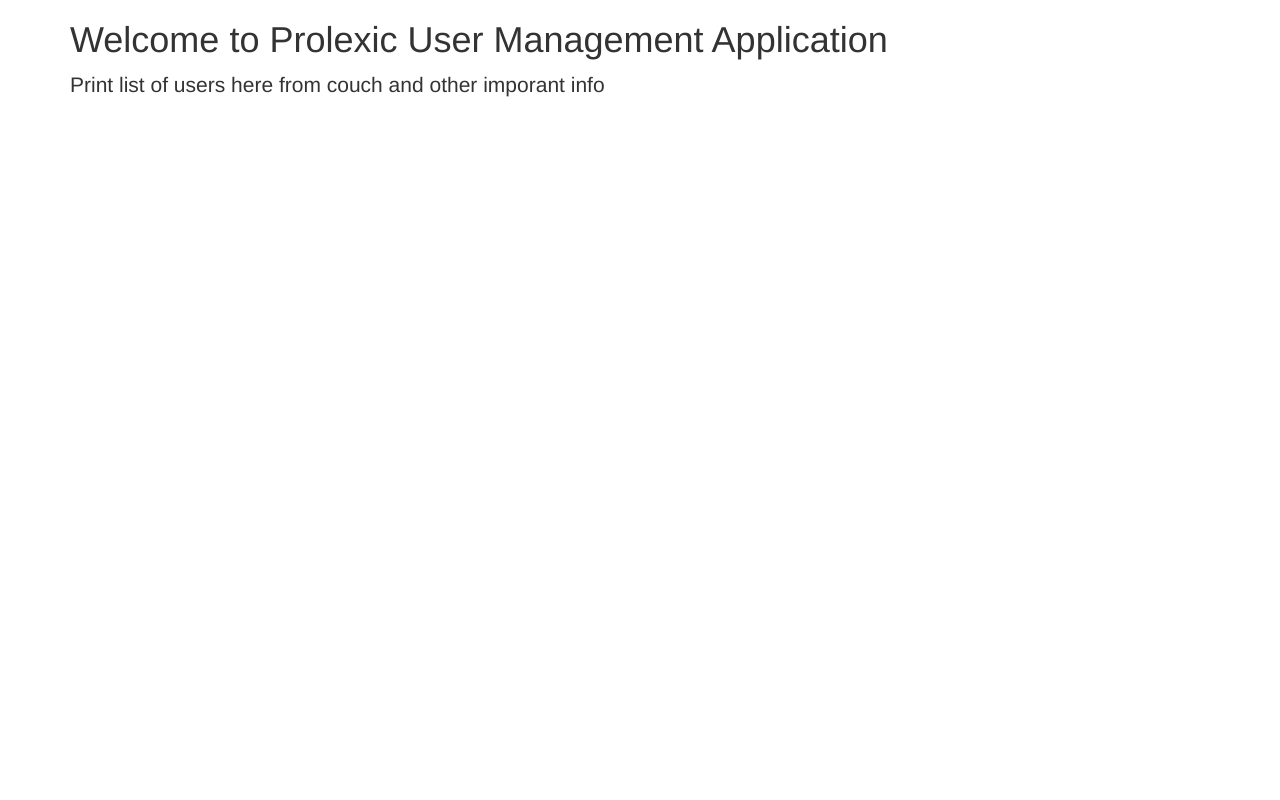
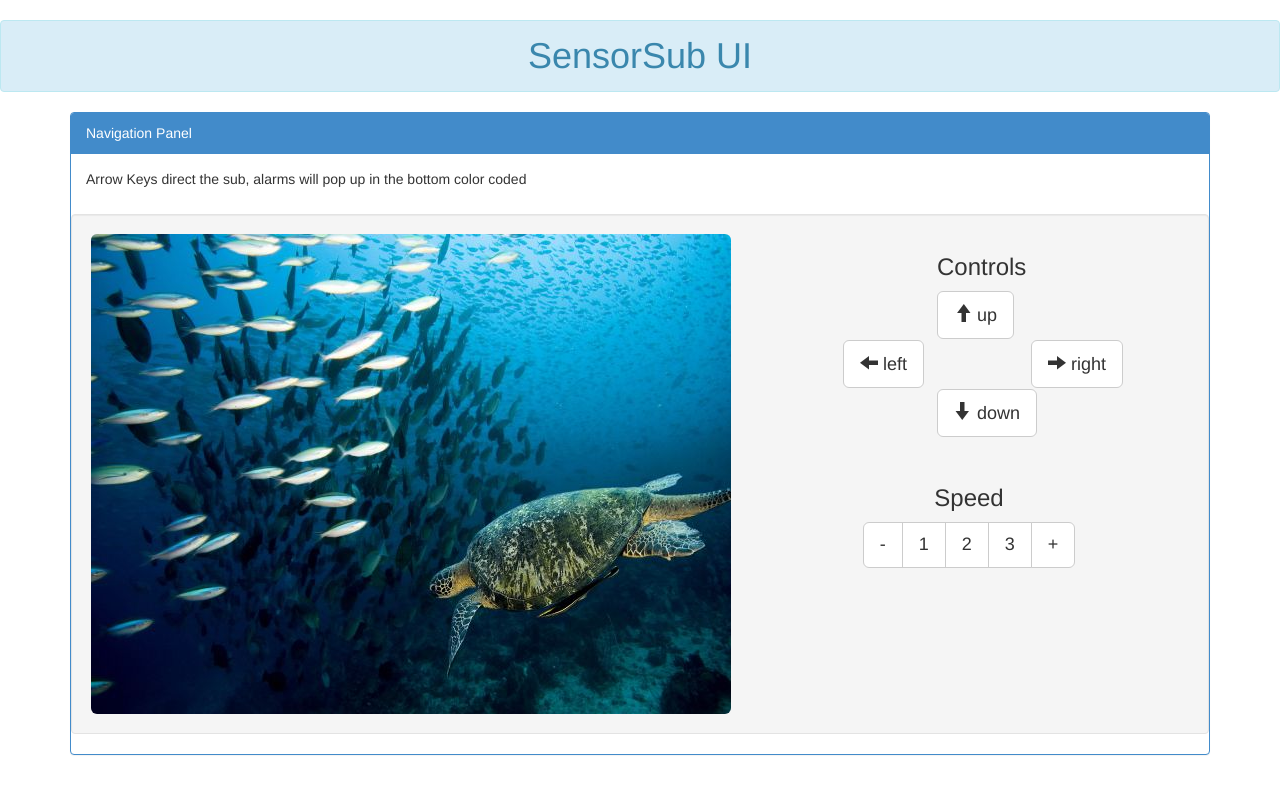
Before and after one commit to bertobot/Submarine, a Flask app: page / in a window 1280 px wide. Run offline with Flask 2, Linux system fonts and the light colour scheme; parts of the project's set-up code (start-up, migrations or seed data) failed here and were passed over; some libraries are stand-ins or nearby versions.

Commit message:
design template completed

```diff
--- a/submarine_app/submarine_app/templates/index.html
+++ b/submarine_app/submarine_app/templates/index.html
@@ -5,14 +5,75 @@
 
 
 {% block content %}
-    <div class="container">
 
-      <div class="starter-template">
-        <h1>Welcome to Prolexic User Management Application</h1>
-        <p class="lead">Print list of users here from couch and other imporant info</p>
-      </div>
+<h1 align="center" class="alert alert-info">SensorSub UI</h1>
 
-    </div>
+<div class="container">
+<div class="panel panel-primary">
+  <!-- Default panel contents -->
+  <div class="panel-heading">Navigation Panel</div>
+  <div class="panel-body">
+    <p>Arrow Keys direct the sub, alarms will pop up in the bottom color coded</p>
+  </div>
+ <div  class="well">
+ <div class="row">
+  <div class="col-md-6"><img src="static/img/mock.jpg" alt="video output" class="img-rounded"></div>
+  <div class="col-md-3"></div>
+  <div class="col-md-3"><h3>Controls</h3></div>
+
+  <!--up arrow-->
+  <div class="col-md-6"></div>
+  <div class="col-md-3"></div>
+  <div class="col-md-3">
+  <button type="button" class="btn btn-default btn-lg">
+  <span class="glyphicon glyphicon-arrow-up"></span> up
+  </button>
+  </div>
+
+
+  <!--left/right arrow-->
+  <div class="col-md-6"></div>
+  <div class="col-md-2"></div>
+  <div class="col-md-1">
+  <button type="button" class="btn btn-default btn-lg">
+  <span class="glyphicon glyphicon-arrow-left"></span> left
+  </button>
+  </div>
+  <div class="col-md-1"></div>
+  <div class="col-md-1">
+  <button type="button" class="btn btn-default btn-lg">
+  <span class="glyphicon glyphicon-arrow-right"></span> right
+  </button>
+  </div>
+
+  <!--down arrow-->
+  <div class="col-md-6"></div>
+  <div class="col-md-3"></div>
+  <div class="col-md-3">
+  <button type="button" class="btn btn-default btn-lg">
+  <span class="glyphicon glyphicon-arrow-down"></span> down
+  </button>
+  </div>
+
+  <!--speeds -->
+  <div class="col-md-3"></div>
+  <div class="col-md-6"></div>
+  <div class="col-md-2"></div>
+  <div align="center" class="col-md-3">
+  <h3><br>Speed</h3>
+  <div class="btn-group btn-group-lg">
+  <button type="button" class="btn btn-default">-</button>
+  <button type="button" class="btn btn-default">1</button>
+  <button type="button" class="btn btn-default">2</button>
+  <button type="button" class="btn btn-default">3</button>
+  <button type="button" class="btn btn-default">+</button>
+  </div>
+  </div>
+
+ </div>
+ </div>
+ </div>
+</div>
 
 {% endblock %}
 
```
Also changed, not shown: submarine_app/submarine_app/static/img/mock.jpg (added).
